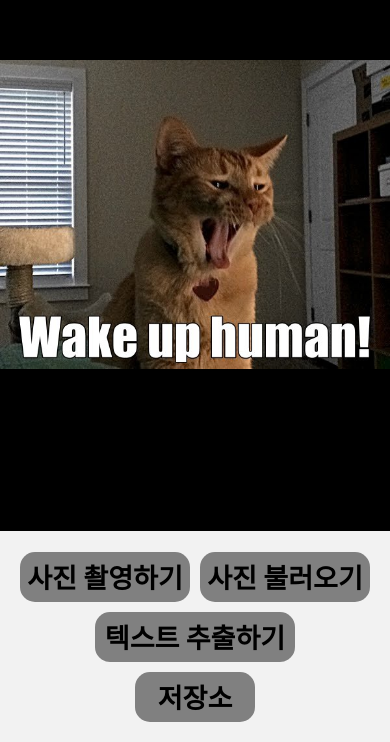
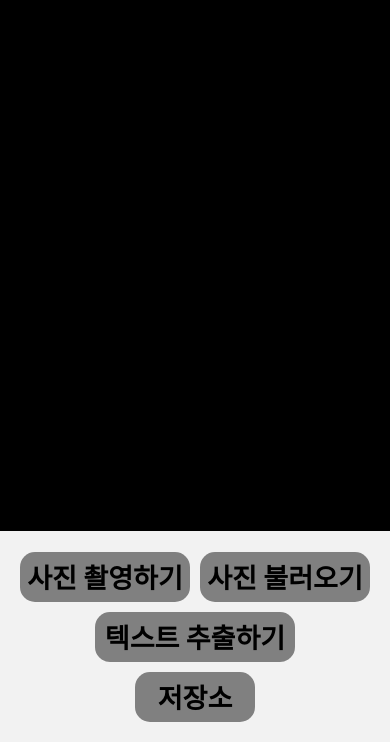
Before and after one commit to kjlee772/Android-OCR-Application, a React Native app: screen /Home in a window 390 px wide. Shown: the part 102-844 px from the top of the page. Built offline with nearby package versions, Linux system fonts and the light colour scheme.

Commit message:
Storage페이지 구현 중

```diff
--- a/home_screen.js
+++ b/home_screen.js
@@ -129,8 +129,8 @@ export default class App extends React.Component {
         }
         else {
             return (
-                <TouchableOpacity style={{ width: '100%', height: '100%' }}>
-                    <Image source={require('./wakeupcat.jpg')} style={styles.images} />
+                <TouchableOpacity style={{ width: '100%', height: '100%' , backgroundColor:'black'}}>
+                    {/* <Image source={require('./wakeupcat.jpg')} style={styles.images} /> */}
                 </TouchableOpacity>
             );
         }
--- a/ocr_screen.js
+++ b/ocr_screen.js
@@ -19,6 +19,7 @@ export default class ocr_screen extends React.Component {
         try {
             const json_value = JSON.stringify(value);
             await AsyncStorage.setItem(key, json_value);
+            alert('저장 완료');
         } catch (e) {
             console.log('!!! save error');
         }
@@ -26,7 +27,6 @@ export default class ocr_screen extends React.Component {
     }
 
     render() {
-
         return (
             <View style={{ flex: 1, backgroundColor: '#DCF5FA' }}>
                 <ScrollView>
@@ -53,9 +53,7 @@ export default class ocr_screen extends React.Component {
                 </ScrollView>
             </View>
         );
-
     }
-
 }
 
 const styles = StyleSheet.create({
```
Also changed, not shown: storage_screen.js (+0 -11 lines).
